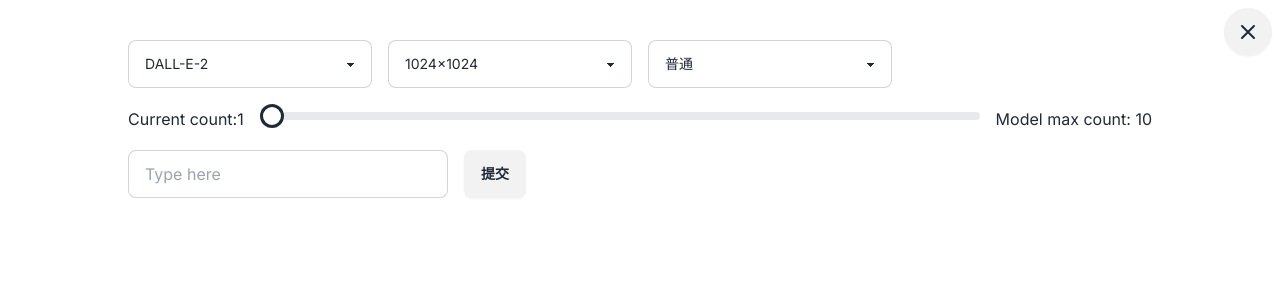
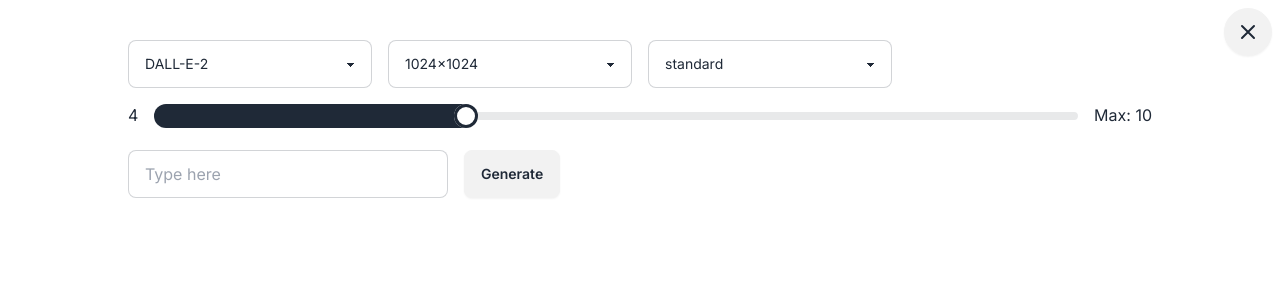
Before and after one commit to Chanzhaoyu/redon-playground, a Next.js app: page /image in a window 1280 px wide. Shown: the top 300 px of the page. Built offline with nearby package versions, Linux system fonts and the light colour scheme.

Commit message:
perf: Update image generation options

```diff
--- a/app/(playground)/image/page.tsx
+++ b/app/(playground)/image/page.tsx
@@ -23,7 +23,10 @@
   const [model, setModel] = React.useState("dall-e-2");
   const [size, setSize] = React.useState("1024x1024");
   const [quality, setQuality] = React.useState("standard");
-  const [n, setN] = React.useState(1);
+  const [n, setN] = React.useState(4);
+
+  const qualityOptions =
+    model === "dall-e-2" ? ["standard", "hd"] : ["standard"];
 
   const handleSubmit = async () => {
     if (loading) return;
@@ -76,8 +79,13 @@
   }, [model, n]);
 
   useEffect(() => {
+    // if model is not dall-e-2, set size to 1024x1024
     if (size !== "1024x1024") {
       setSize("1024x1024");
+    }
+    // if quality is not standard, set it to standard
+    if (model === "dall-e-2" && quality !== "standard") {
+      setQuality("standard");
     }
     // eslint-disable-next-line react-hooks/exhaustive-deps
   }, [model]);
@@ -108,12 +116,15 @@
           value={quality}
           className="select select-bordered w-full max-w-xs"
           onChange={(e) => setQuality(e.target.value)}>
-          <option value="standard">普通</option>
-          <option value="hd">高清</option>
+          {qualityOptions.map((quality) => (
+            <option value={quality} key={quality}>
+              {quality}
+            </option>
+          ))}
         </select>
       </div>
       <div className="flex items-center gap-x-4 my-4">
-        <span>Current count:{n}</span>
+        <span className="-mt-2">{n}</span>
         <div className="flex-1">
           <input
             type="range"
@@ -125,7 +136,7 @@
             step="1"
           />
         </div>
-        <span>Model max count: {max}</span>
+        <span className="-mt-2">Max: {max}</span>
       </div>
       <div className="flex items-center space-x-4 mb-4">
         <input
@@ -140,7 +151,11 @@
           className="btn"
           disabled={loading}
           onClick={() => handleSubmit()}>
-          {loading ? <span className="loading loading-spinner"></span> : "提交"}
+          {loading ? (
+            <span className="loading loading-spinner"></span>
+          ) : (
+            "Generate"
+          )}
         </button>
       </div>
       <div className="grid grid-cols-2 gap-4">
```
